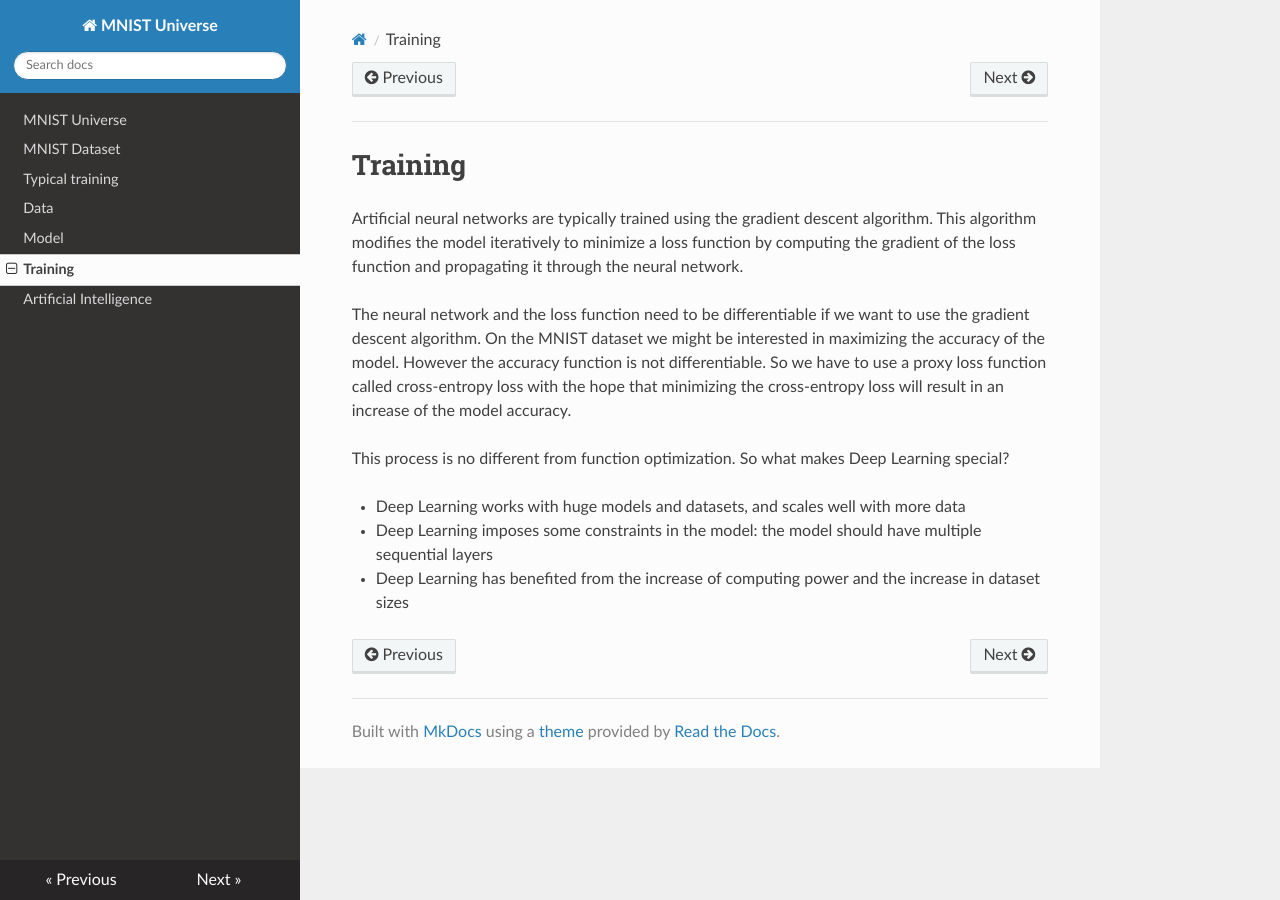
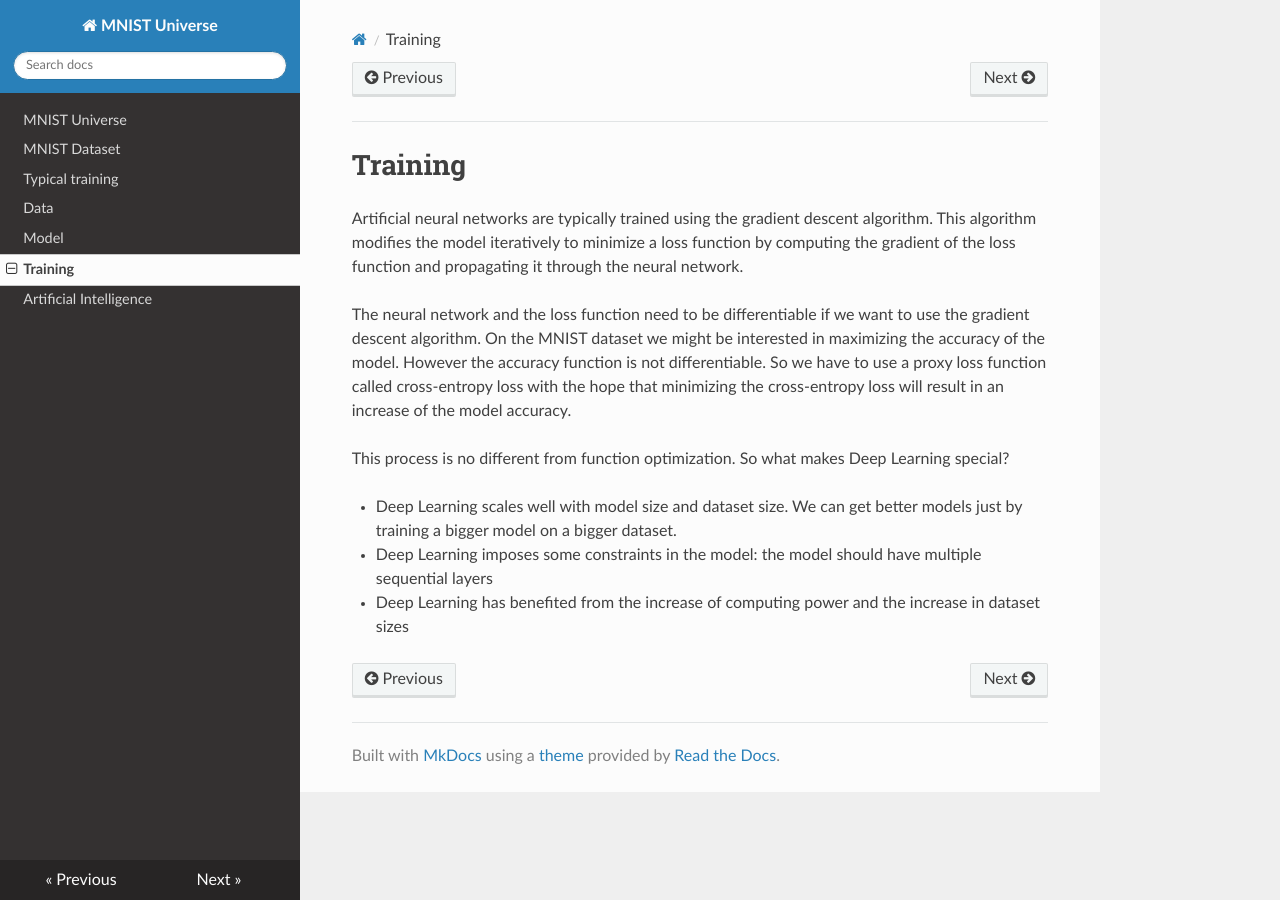
Before and after one commit to ironbar/mnist_universe, an MkDocs documentation site: the page built from docs/04_training.md, in a window 1280 px wide. Built offline with MkDocs 1.6.1, drawn with Linux system fonts in a browser that asks for light colours; nearby versions of some CDN libraries.

Commit message:
tiny changes

```diff
--- a/docs/04_training.md
+++ b/docs/04_training.md
@@ -12,6 +12,7 @@
 
 This process is no different from function optimization. So what makes Deep Learning special?
 
-- Deep Learning works with huge models and datasets, and scales well with more data
+- Deep Learning scales well with model size and dataset size. We can get better models just by training
+  a bigger model on a bigger dataset.
 - Deep Learning imposes some constraints in the model: the model should have multiple sequential layers
 - Deep Learning has benefited from the increase of computing power and the increase in dataset sizes
```
Also changed, not shown: docs/03_model.md (+0 -2 lines).
